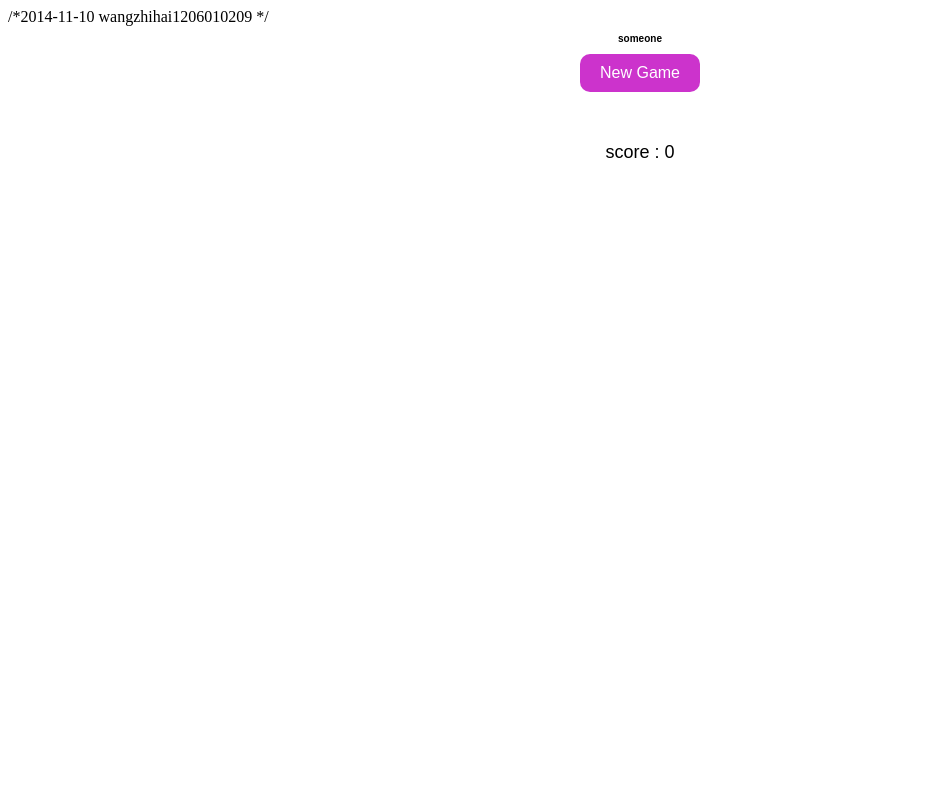
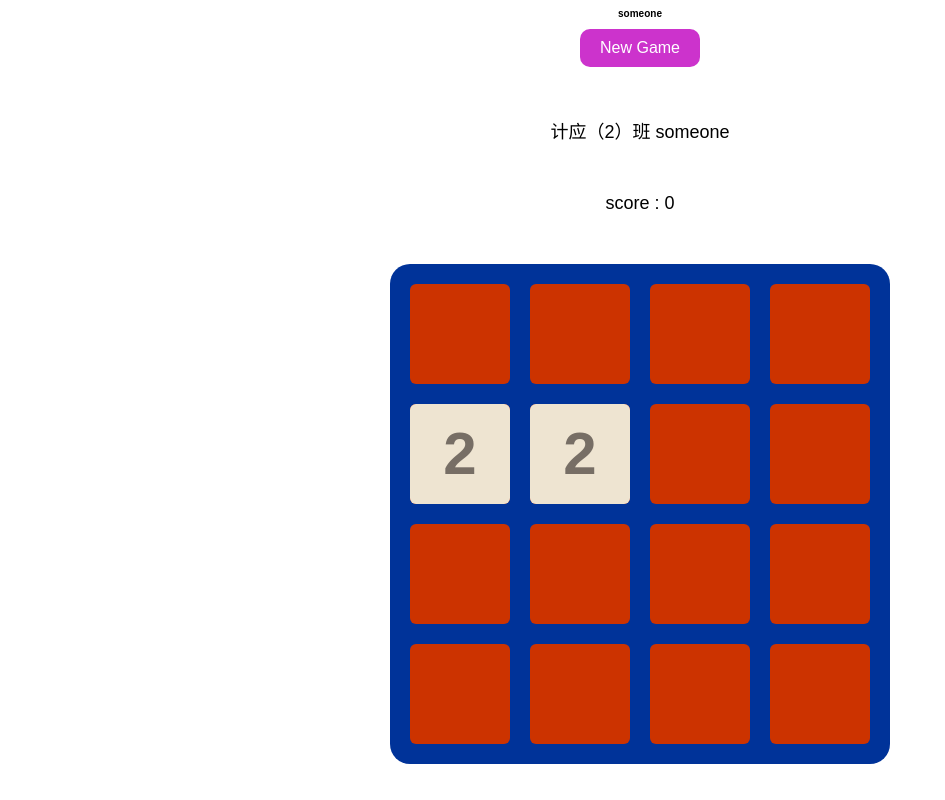
Before and after one commit to songman1206010205/someone, a plain HTML site: page index.html in a window 1280 px wide. Shown: the whole page, without its empty margins (0-945 px from the left). Drawn offline with nearby package versions, Linux system fonts and the light colour scheme; files whose address does not match are found by name.

Commit message:
改  index.html

```diff
--- a/index.html
+++ b/index.html
@@ -1,30 +1,11 @@
-/*2014-11-10 wangzhihai1206010209
-*/
 <!DOCTYPE html>
 <html>
 <head>
     <meta charset="UTF-8" />
-    <meta name="viewport" content="width=device-width,height=device-height,initial-scale=1.0, minimum-scale=1.0, maximum-scale=1.0, user-scalable=no"/><!DOCTYPE html>
-<html lang="zh-cn">
-<head>
-    <meta charset="UTF-8">
+    <meta name="viewport" content="width=device-width,height=device-height,initial-scale=1.0, minimum-scale=1.0, maximum-scale=1.0, user-scalable=no"/>
+
     <title>someone</title>
-    <link rel="stylesheet" href="css/mainsomeone.css">
-</head>
-<body>
-    <header>
-        <h1>someone</h1>
-        <a href="javascript:newgame();" id="newgamebutton">New Game</a>
-        <p>score : <span id="score">0</span>
-                   <span id="oa">+0</span></p>
-    </header>
-
-
-</body>
-</html>
-
-    <title>s</title>
-    <link rel="stylesheet" type="text/css" href="2048.css" />
+    <link rel="stylesheet" type="text/css" href="css/mainsomeone.css">
 
     <script type="text/javascript" src="http://libs.baidu.com/jquery/1.9.0/jquery.min.js"></script>
     <script type="text/javascript" src="supportSS.js"></script>
@@ -32,7 +13,34 @@
     <script type="text/javascript" src="mainsomeone.js"></script>
 </head>
 <body>
+    <header>
+          <h1>someone</h1>
+           <a href="javascript:newgame();" id="newgamebutton">New Game</a>
+        <p>计应（2）班 someone</p>
+        <p>score : <span id="score">0</span></p>
+    </header>
 
+<div id="grid-container">
+        <div class="grid-cell" id="grid-cell-0-0"></div>
+        <div class="grid-cell" id="grid-cell-0-1"></div>
+        <div class="grid-cell" id="grid-cell-0-2"></div>
+        <div class="grid-cell" id="grid-cell-0-3"></div>
+
+        <div class="grid-cell" id="grid-cell-1-0"></div>
+        <div class="grid-cell" id="grid-cell-1-1"></div>
+        <div class="grid-cell" id="grid-cell-1-2"></div>
+        <div class="grid-cell" id="grid-cell-1-3"></div>
+
+        <div class="grid-cell" id="grid-cell-2-0"></div>
+        <div class="grid-cell" id="grid-cell-2-1"></div>
+        <div class="grid-cell" id="grid-cell-2-2"></div>
+        <div class="grid-cell" id="grid-cell-2-3"></div>
+
+        <div class="grid-cell" id="grid-cell-3-0"></div>
+        <div class="grid-cell" id="grid-cell-3-1"></div>
+        <div class="grid-cell" id="grid-cell-3-2"></div>
+        <div class="grid-cell" id="grid-cell-3-3"></div>
+    </div>
 
 </body>
 </html>
```
